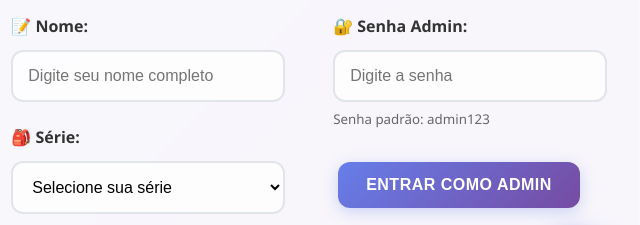
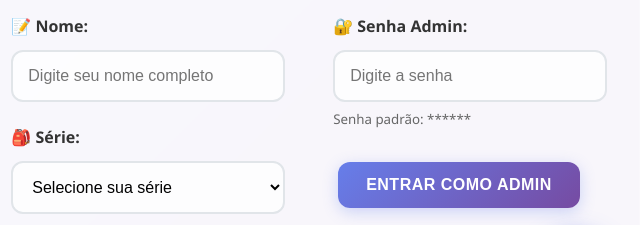
Before and after one commit to niltonmachado77-rso/quiz, a plain HTML site: page index.html in a window 1280 px wide. Shown: the part 473-698 px from the top of the page, 640-1280 px from the left. Drawn offline with Linux system fonts and the light colour scheme.

Commit message:
Update index.html

```diff
--- a/index.html
+++ b/index.html
@@ -1834,7 +1834,7 @@ ${Object.entries(questionsDatabase).map(([materia, series]) => {
                     <div class="form-group">
                         <label for="adminPassword">🔐 Senha Admin:</label>
                         <input type="password" id="adminPassword" placeholder="Digite a senha">
-                        <small style="color: #666; display: block; margin-top: 0.5rem;">Senha padrão: admin123</small>
+                        <small style="color: #666; display: block; margin-top: 0.5rem;">Senha padrão: ******</small>
                     </div>
                     <button class="btn" onclick="loginAdmin()">Entrar como Admin</button>
                 </div>
```
